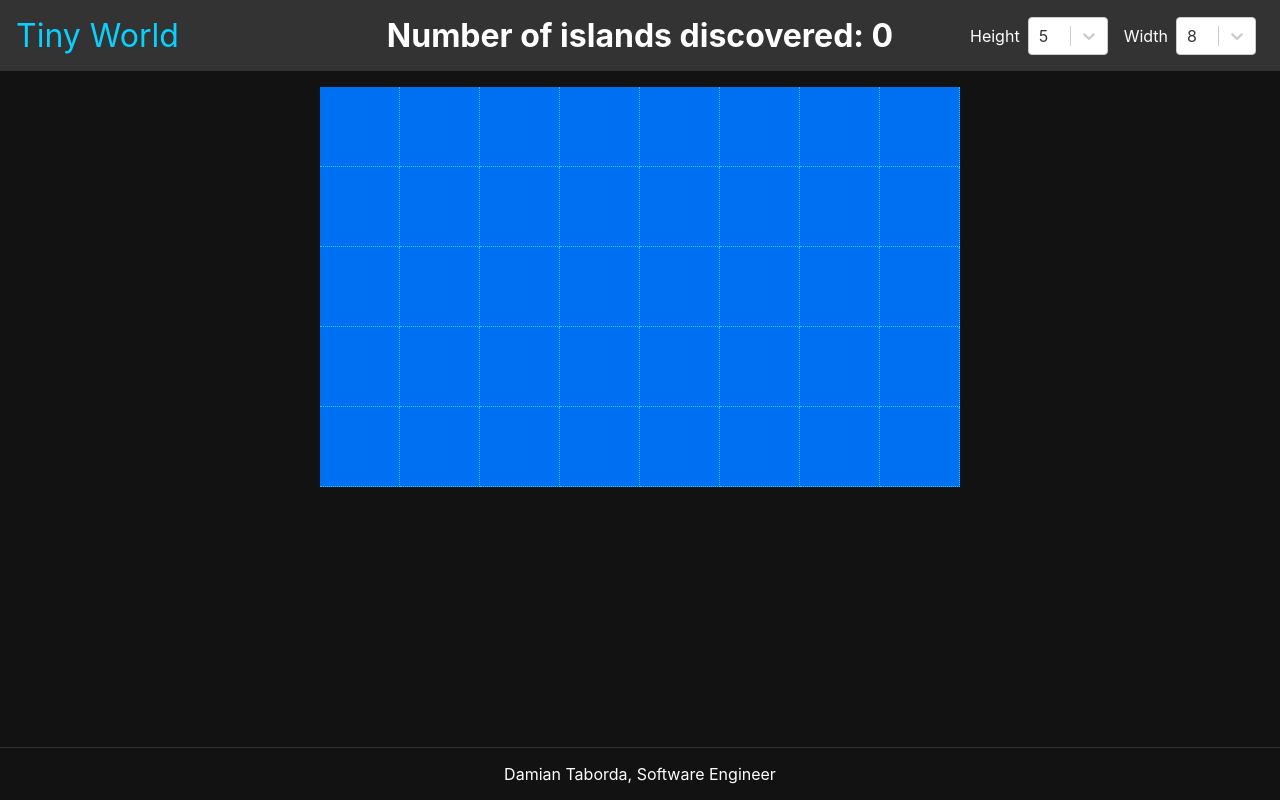
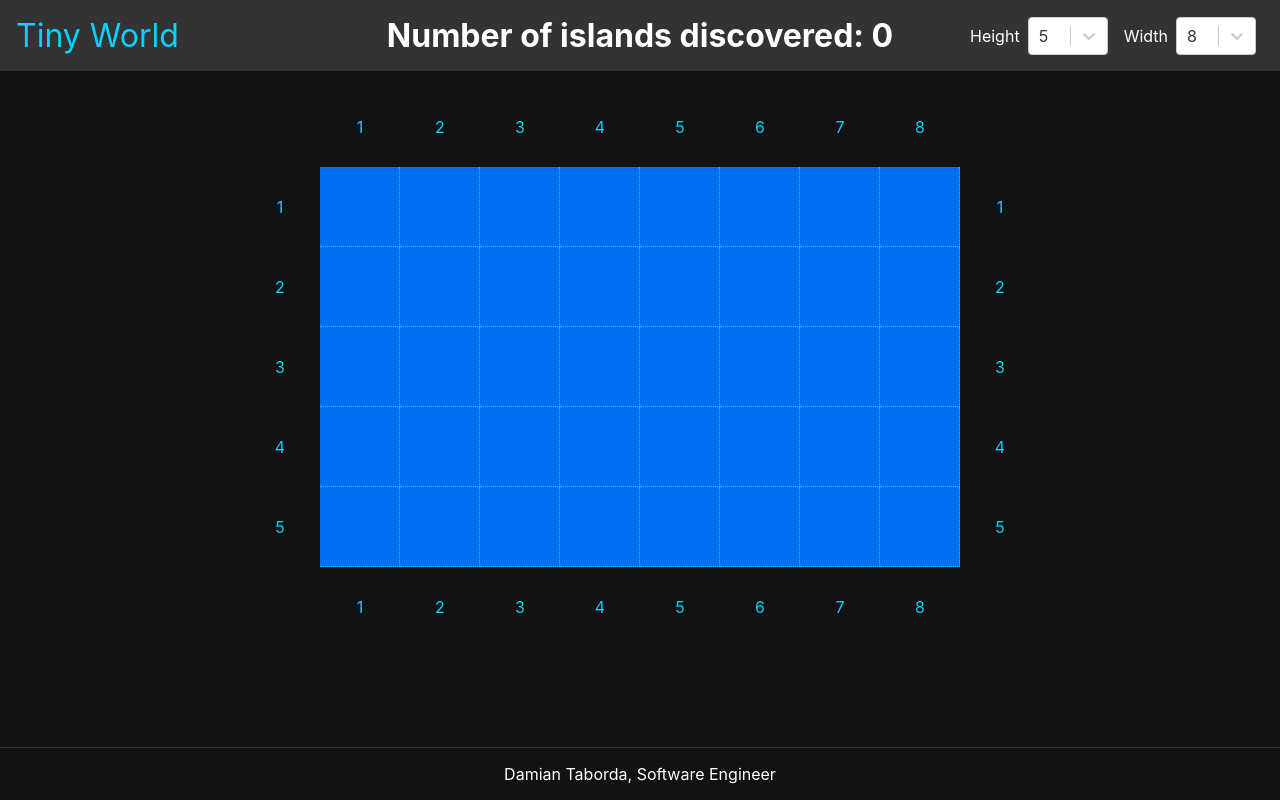
Before and after one commit to dtaborda/islands, a Next.js app: page / in a window 1280 px wide. Built offline with nearby package versions, Linux system fonts and the light colour scheme.

Commit message:
creating and connecting the Axles component

```diff
--- /dev/null
+++ b/components/Axles.tsx
@@ -0,0 +1,42 @@
+import React from 'react'
+import styled from 'styled-components'
+
+const AxlesContainer = styled.div`
+  display: flex;
+  flex-direction: ${({ isXAxis }: any) => isXAxis ? 'row' : 'column'};
+`
+const AxlesCell = styled.div`
+  display: flex;
+  justify-content: center;
+  align-items: center;
+  height: ${({ theme }) => theme.sizes.cell};
+  width: ${({ theme }) => theme.sizes.cell};
+`
+const AxlesLabel = styled.span`
+  color: ${({ theme }) => theme.colors.blue};
+`
+
+export interface AxlesProps {
+  isXAxis: Boolean
+  maxAxles: number
+}
+
+export function Axles(props: AxlesProps) {
+  const { isXAxis, maxAxles } = props
+
+  const renderAxles: any = () => (
+    [...Array(maxAxles)].map((value: undefined, index: number) => (
+      <AxlesCell key={index}>
+        <AxlesLabel>{index + 1}</AxlesLabel>
+      </AxlesCell>
+    ))
+  )
+
+  return (
+    <AxlesContainer
+      isXAxis={isXAxis}
+    >
+      {renderAxles()}
+    </AxlesContainer>
+  )
+}
--- a/components/Dashboard.tsx
+++ b/components/Dashboard.tsx
@@ -1,10 +1,11 @@
 import React from 'react'
 import styled from 'styled-components'
+import { Axles } from './Axles';
 import { Grid } from './Grid';
 
 const Container: any = styled.div`
   display: flex;
-  flex-direction: column;
+  flex-direction: ${({ direction }: any) => direction};
   justify-content: center;
   align-items: center;
 `
@@ -12,17 +13,27 @@ const Container: any = styled.div`
 export interface DashboardProps {
   tinyWorld: any
   onCreateIsland: any
+  axlesX: number
+  axlesY: number
 }
 
 export function Dashboard(props: DashboardProps) {
   const {
     tinyWorld,
     onCreateIsland,
+    axlesX,
+    axlesY,
   } = props
 
   return (
-    <Container>
-      <Grid cells={tinyWorld} onCellClick={onCreateIsland} />
+    <Container direction="row">
+      <Axles maxAxles={axlesY} />
+      <Container direction="column">
+        <Axles isXAxis maxAxles={axlesX} />
+        <Grid cells={tinyWorld} onCellClick={onCreateIsland} />
+        <Axles isXAxis maxAxles={axlesX} />
+      </Container>
+      <Axles maxAxles={axlesY} />
     </Container>
   )
 }
--- a/components/index.ts
+++ b/components/index.ts
@@ -1,3 +1,4 @@
+export * from './Axles'
 export * from './Cell'
 export * from './ContextBar'
 export * from './Dashboard'
--- a/hooks/data.ts
+++ b/hooks/data.ts
@@ -22,5 +22,7 @@ export function useData({ axlesX, axlesY }: any) {
     tinyWorld,
     onCreateIsland,
     landLotDataSelected,
+    axlesX,
+    axlesY,
   }
 }
```
